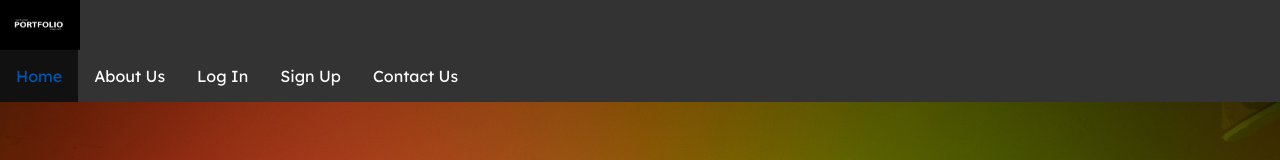
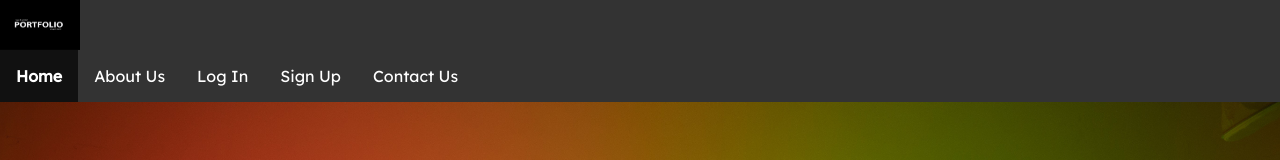
Before and after one commit to coderkabh/Show_My_Folio, a React (Create React App) app: page / in a window 1280 px wide. In both pictures the pointer is over the link "Home". Shown: the top 160 px of the page. Built offline with nearby package versions, Linux system fonts and the light colour scheme.

Commit message:
Styling Header

```diff
--- a/src/component-Styles/Header.css
+++ b/src/component-Styles/Header.css
@@ -22,6 +22,8 @@
 .item a:hover {
   background-color: #111;
   text-decoration: none;
+  color: white;
+  font-weight: 800;
 }
 
 #logo img {
```
